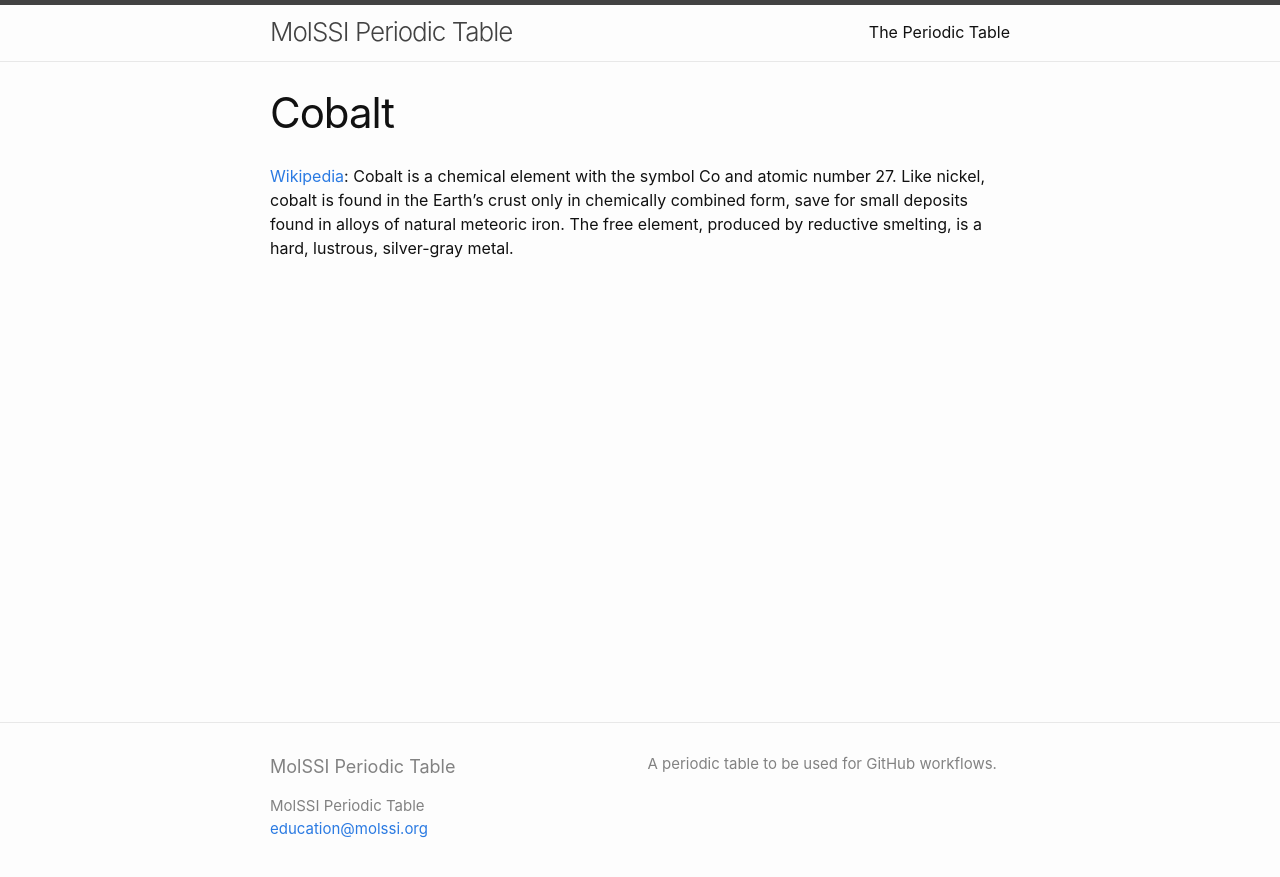
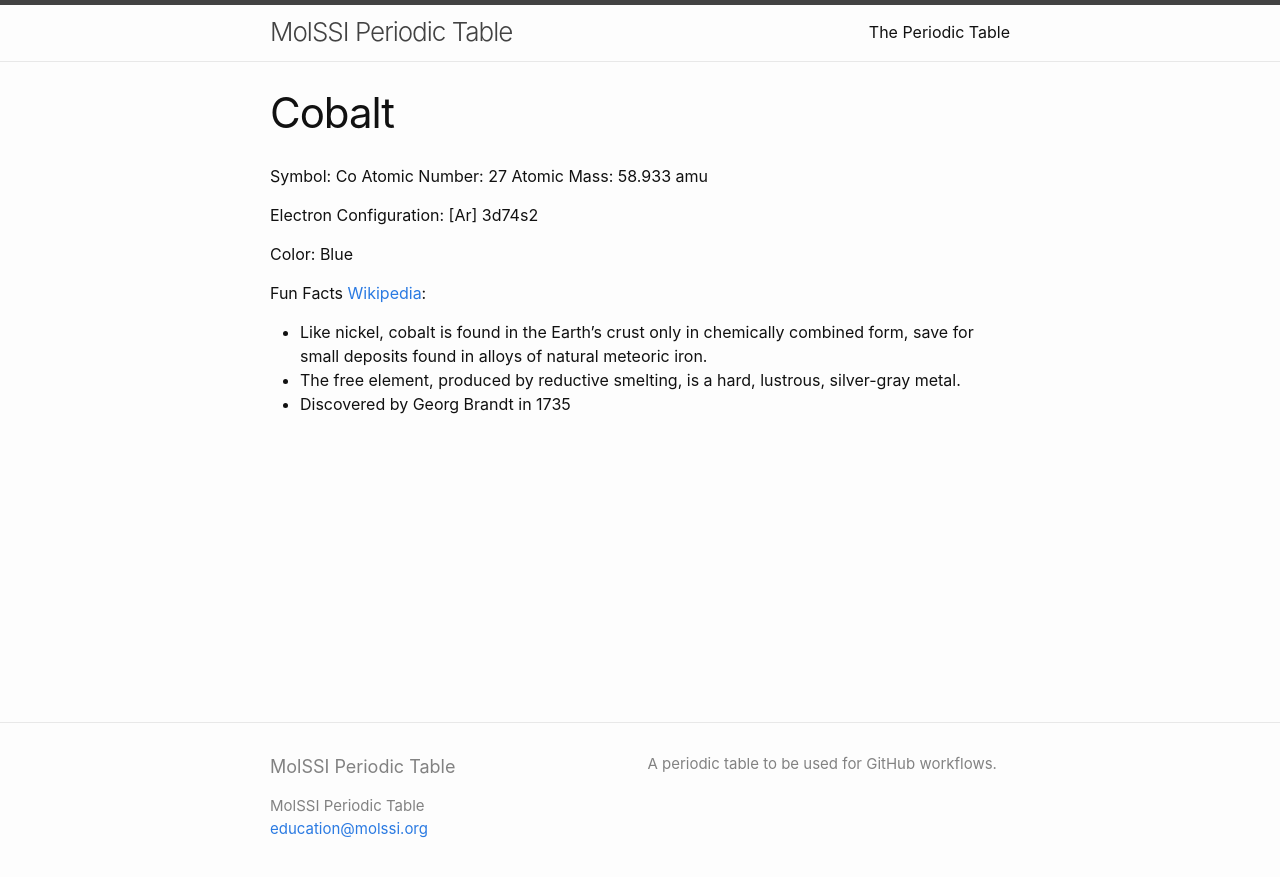
Before and after one commit to MolSSI-Education/periodic-table, a Jekyll site: the page built from elements/cobalt.md, in a window 1280 px wide. Shown: the top 877 px of the page. Built offline with Jekyll 4.4.1, drawn with Linux system fonts in a browser that asks for light colours.

Commit message:
fix formatting and information for Cobalt

```diff
--- a/elements/cobalt.md
+++ b/elements/cobalt.md
@@ -3,4 +3,15 @@ layout: page
 title: Cobalt
 ---
 
-[Wikipedia](https://en.wikipedia.org/wiki/Cobalt): Cobalt is a chemical element with the symbol Co and atomic number 27. Like nickel, cobalt is found in the Earth's crust only in chemically combined form, save for small deposits found in alloys of natural meteoric iron. The free element, produced by reductive smelting, is a hard, lustrous, silver-gray metal.
+Symbol: Co
+Atomic Number: 27
+Atomic Mass: 58.933 amu
+
+Electron Configuration: [Ar] 3d74s2
+
+Color: Blue
+
+Fun Facts [Wikipedia](https://en.wikipedia.org/wiki/Cobalt):
+- Like nickel, cobalt is found in the Earth's crust only in chemically combined form, save for small deposits found in alloys of natural meteoric iron.
+- The free element, produced by reductive smelting, is a hard, lustrous, silver-gray metal.
+- Discovered by Georg Brandt in 1735
```
